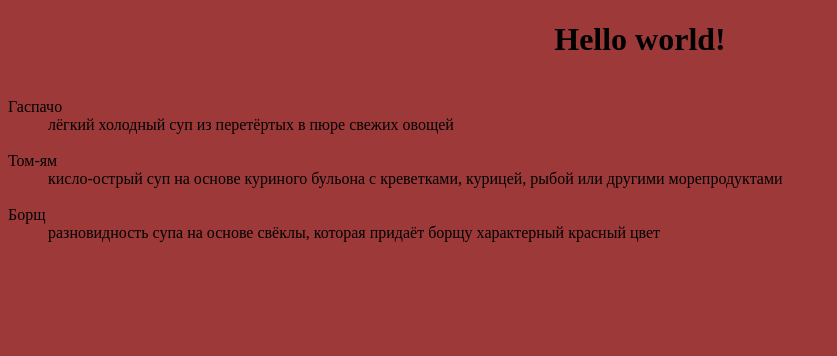
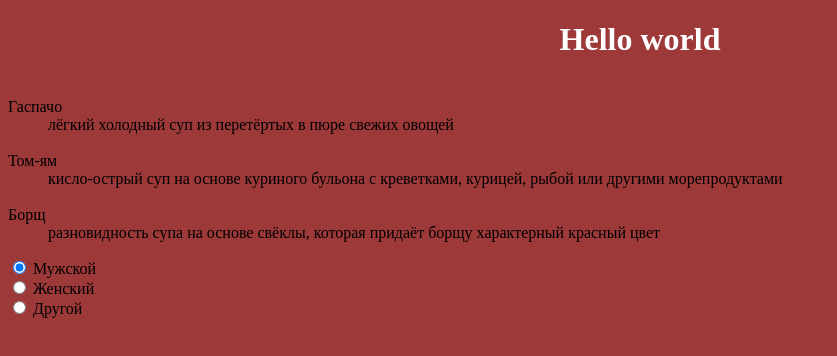
Before and after one commit to Senku7981/Senku7981, a plain HTML site: page index.html in a window 1280 px wide. Shown: the whole page, without its empty margins (0-837 px from the left). Drawn offline with Linux system fonts and the light colour scheme.

Commit message:
Test_table

```diff
--- a/css/style.css
+++ b/css/style.css
@@ -5,4 +5,5 @@ body {
 
 h1 {
     text-align: center;
+    color: white;
 }
--- a/index.html
+++ b/index.html
@@ -8,12 +8,17 @@
     <title>Document</title>
 </head>
 <body>
- <h1>Hello world!</h1>
- <dl>
+ <h1>Hello world</h1>
+ <table><dl>
         <dt>Гаспачо</dt><dd>лёгкий холодный суп из перетёртых в пюре свежих овощей</dd>
         <dt>Том-ям</dt><dd>кисло-острый суп на основе куриного бульона с креветками, курицей, рыбой или другими морепродуктами</dd>
         <dt>Борщ</dt><dd>разновидность супа на основе свёклы, которая придаёт борщу характерный красный цвет</dd>
     </dl>
+</table>
+
+<input type="radio" name="gender" value="male" checked> Мужской<br>
+<input type="radio" name="gender" value="female"> Женский<br> <!--Если изменить имя то выборка работать не будет-->
+<input type="radio" name="gender" value="other"> Другой
  <script src="js/main.js"></script>
 </body>
 </html>
```
